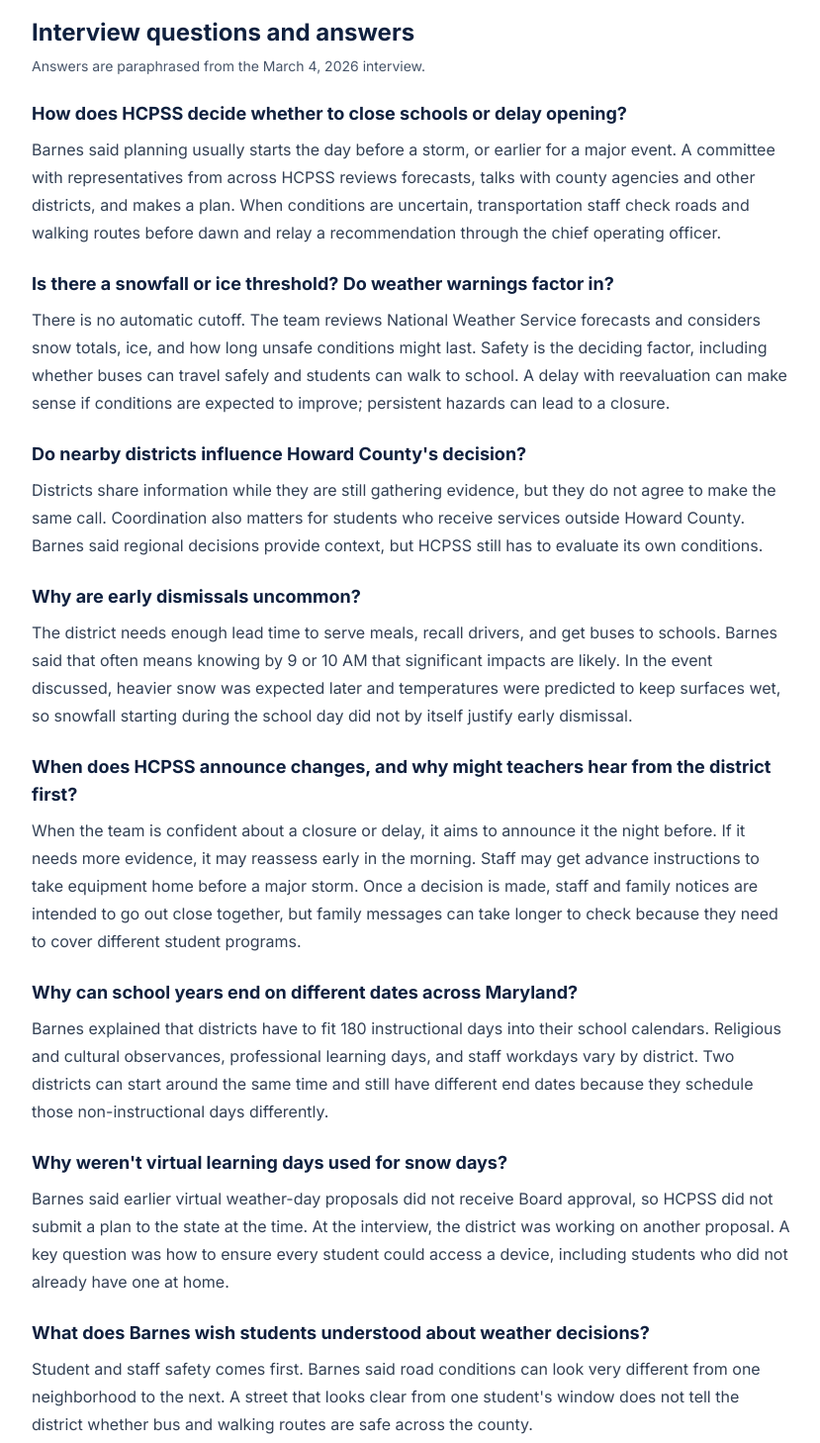
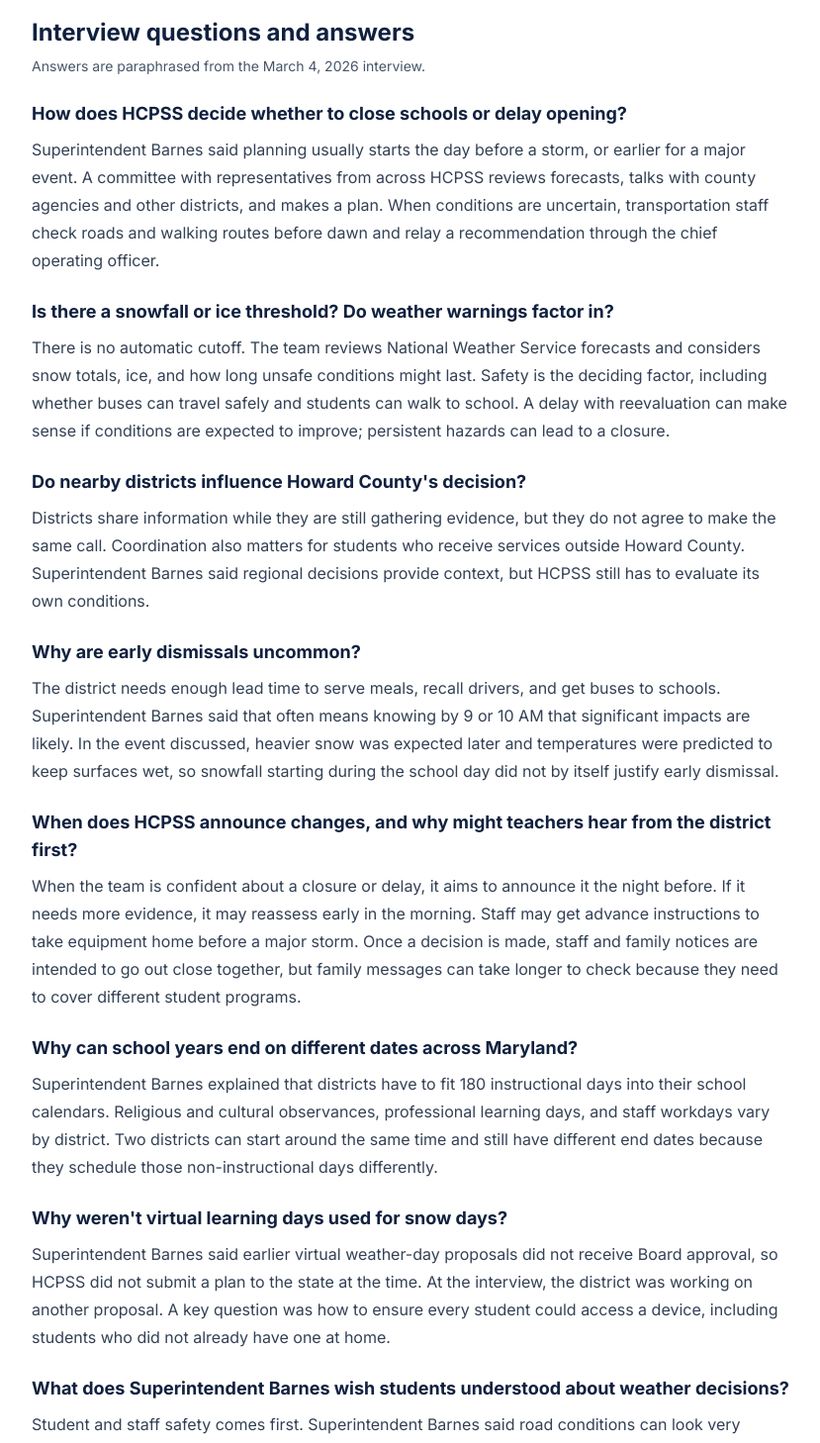
Before and after one commit to davidliu-2008/HoCoWX, a Next.js app: page /interview in a window 1280 px wide. Shown: the part 580-2038 px from the top of the page at 99% size, without its empty margins (224-1053 px from the left). Built offline with nearby package versions, Linux system fonts and the light colour scheme.

Commit message:
Use Superintendent Barnes throughout interview answers

```diff
--- a/app/interview/answers.ts
+++ b/app/interview/answers.ts
@@ -1,7 +1,7 @@
 export const interviewAnswers = [
   {
     question: "How does HCPSS decide whether to close schools or delay opening?",
-    answer: "Barnes said planning usually starts the day before a storm, or earlier for a major event. A committee with representatives from across HCPSS reviews forecasts, talks with county agencies and other districts, and makes a plan. When conditions are uncertain, transportation staff check roads and walking routes before dawn and relay a recommendation through the chief operating officer."
+    answer: "Superintendent Barnes said planning usually starts the day before a storm, or earlier for a major event. A committee with representatives from across HCPSS reviews forecasts, talks with county agencies and other districts, and makes a plan. When conditions are uncertain, transportation staff check roads and walking routes before dawn and relay a recommendation through the chief operating officer."
   },
   {
     question: "Is there a snowfall or ice threshold? Do weather warnings factor in?",
@@ -9,11 +9,11 @@ export const interviewAnswers = [
   },
   {
     question: "Do nearby districts influence Howard County's decision?",
-    answer: "Districts share information while they are still gathering evidence, but they do not agree to make the same call. Coordination also matters for students who receive services outside Howard County. Barnes said regional decisions provide context, but HCPSS still has to evaluate its own conditions."
+    answer: "Districts share information while they are still gathering evidence, but they do not agree to make the same call. Coordination also matters for students who receive services outside Howard County. Superintendent Barnes said regional decisions provide context, but HCPSS still has to evaluate its own conditions."
   },
   {
     question: "Why are early dismissals uncommon?",
-    answer: "The district needs enough lead time to serve meals, recall drivers, and get buses to schools. Barnes said that often means knowing by 9 or 10 AM that significant impacts are likely. In the event discussed, heavier snow was expected later and temperatures were predicted to keep surfaces wet, so snowfall starting during the school day did not by itself justify early dismissal."
+    answer: "The district needs enough lead time to serve meals, recall drivers, and get buses to schools. Superintendent Barnes said that often means knowing by 9 or 10 AM that significant impacts are likely. In the event discussed, heavier snow was expected later and temperatures were predicted to keep surfaces wet, so snowfall starting during the school day did not by itself justify early dismissal."
   },
   {
     question: "When does HCPSS announce changes, and why might teachers hear from the district first?",
@@ -21,18 +21,18 @@ export const interviewAnswers = [
   },
   {
     question: "Why can school years end on different dates across Maryland?",
-    answer: "Barnes explained that districts have to fit 180 instructional days into their school calendars. Religious and cultural observances, professional learning days, and staff workdays vary by district. Two districts can start around the same time and still have different end dates because they schedule those non-instructional days differently."
+    answer: "Superintendent Barnes explained that districts have to fit 180 instructional days into their school calendars. Religious and cultural observances, professional learning days, and staff workdays vary by district. Two districts can start around the same time and still have different end dates because they schedule those non-instructional days differently."
   },
   {
     question: "Why weren't virtual learning days used for snow days?",
-    answer: "Barnes said earlier virtual weather-day proposals did not receive Board approval, so HCPSS did not submit a plan to the state at the time. At the interview, the district was working on another proposal. A key question was how to ensure every student could access a device, including students who did not already have one at home."
+    answer: "Superintendent Barnes said earlier virtual weather-day proposals did not receive Board approval, so HCPSS did not submit a plan to the state at the time. At the interview, the district was working on another proposal. A key question was how to ensure every student could access a device, including students who did not already have one at home."
   },
   {
-    question: "What does Barnes wish students understood about weather decisions?",
-    answer: "Student and staff safety comes first. Barnes said road conditions can look very different from one neighborhood to the next. A street that looks clear from one student's window does not tell the district whether bus and walking routes are safe across the county."
+    question: "What does Superintendent Barnes wish students understood about weather decisions?",
+    answer: "Student and staff safety comes first. Superintendent Barnes said road conditions can look very different from one neighborhood to the next. A street that looks clear from one student's window does not tell the district whether bus and walking routes are safe across the county."
   },
   {
     question: "Would HCPSS consider sharing official updates with HoCo Weather Channel?",
-    answer: "Barnes was open to exploring ways to work with the student-run channel and offered an introduction to the district's communications director. He explained that HCPSS sends official notices through its own channels first. The interview did not establish a specific Instagram posting arrangement."
+    answer: "Superintendent Barnes was open to exploring ways to work with the student-run channel and offered an introduction to the district's communications director. He explained that HCPSS sends official notices through its own channels first. The interview did not establish a specific Instagram posting arrangement."
   }
 ];
```
